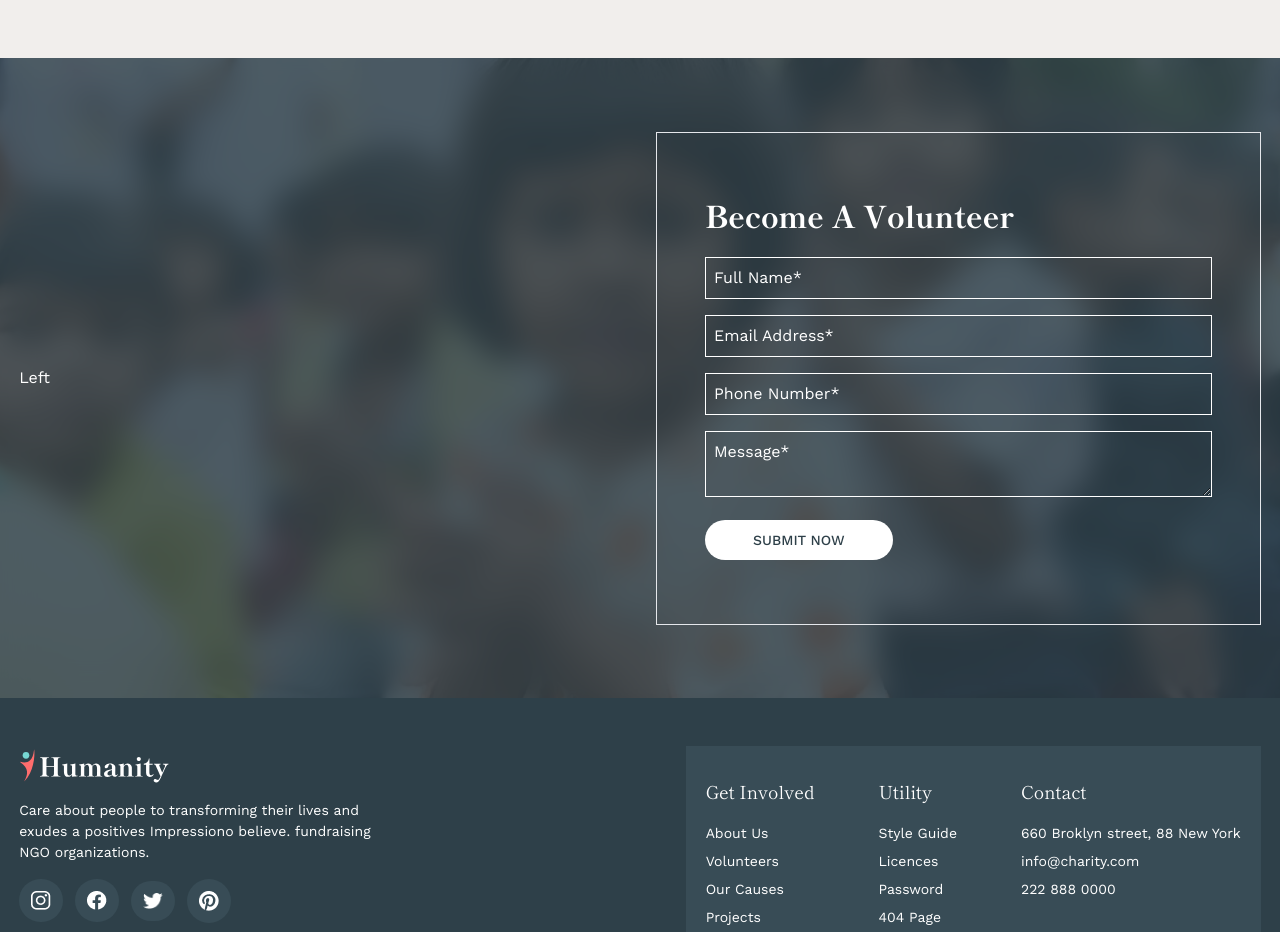
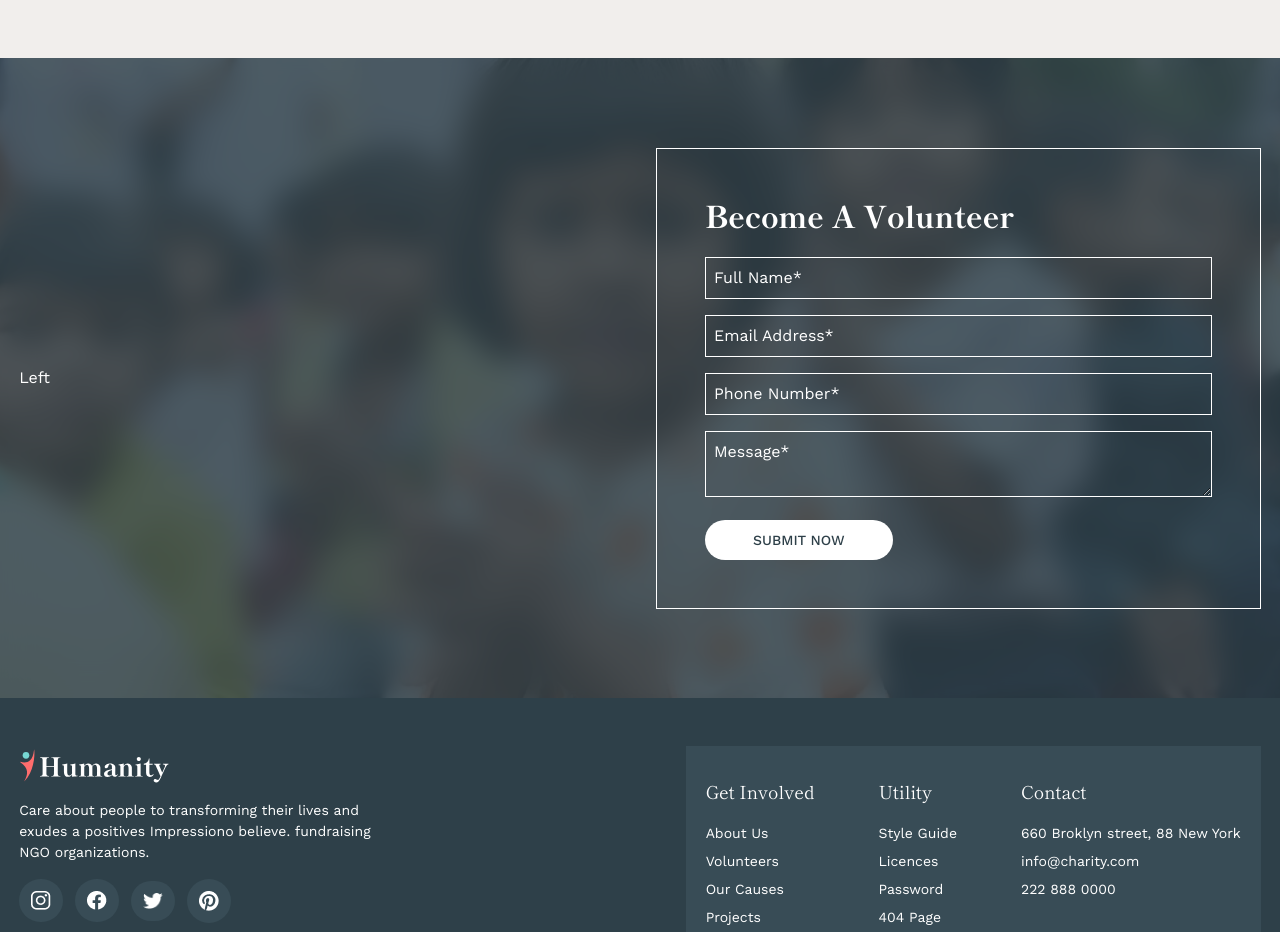
Before and after one commit to gpsimi/humanity_charity, a Next.js app: page / in a window 1280 px wide. Shown: the part 2620-3552 px from the top of the page. Built offline with nearby package versions, Linux system fonts and the light colour scheme; a web font is replaced by a local one.

Commit message:
Update VolunteerForm.tsx

```diff
--- a/components/VolunteerForm.tsx
+++ b/components/VolunteerForm.tsx
@@ -25,7 +25,7 @@ const VolunteerForm: React.FC = () => {
   };
 
   return (
-    <div className=" mx-auto border px-6 py-8 md:px-12 md:py-16">
+    <div className="mx-auto border border-white px-6 py-8 md:px-12 md:py-12">
       <h2 className="bodyText-white-1">Become A Volunteer</h2>
       <form onSubmit={handleSubmit(onSubmit)} className="space-y-4">
         <div>
```
